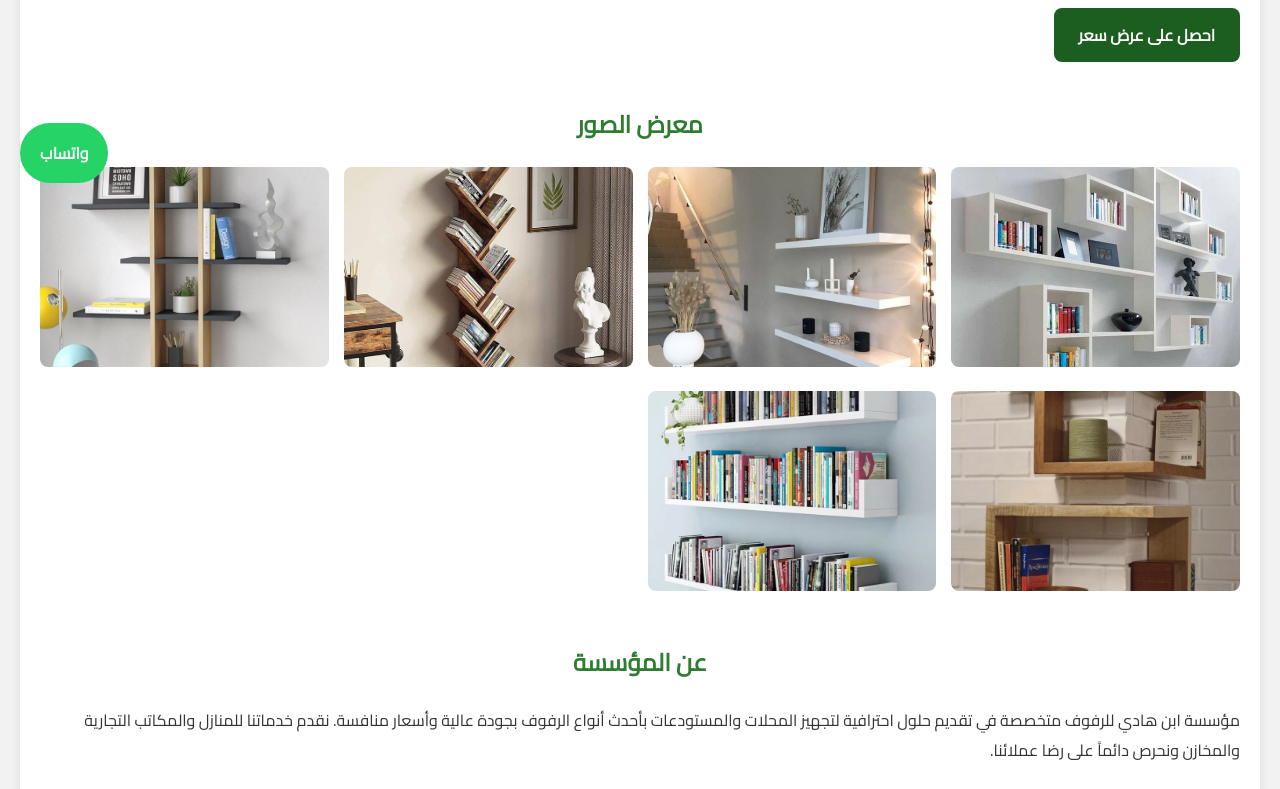
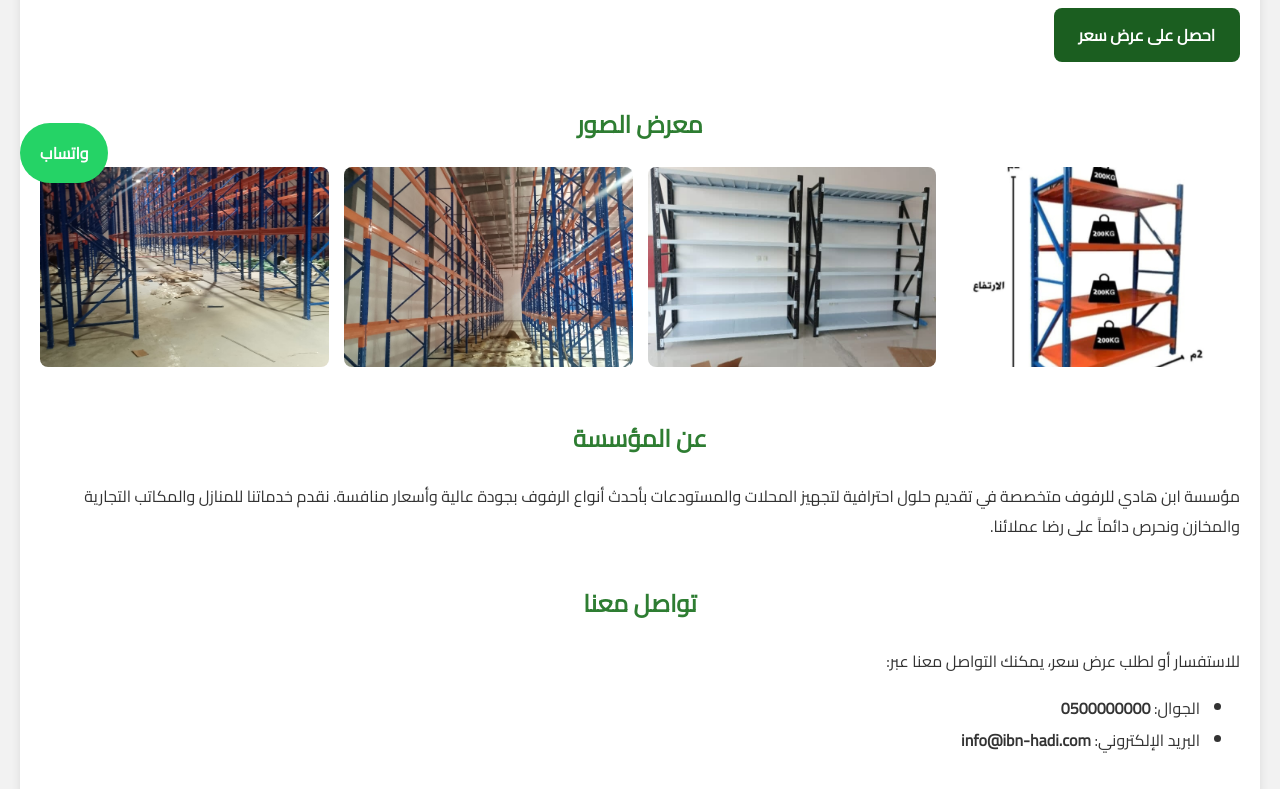
Before and after one commit to Virsx256/rfof-elHady, a plain HTML site: page index.html in a window 1280 px wide. Shown: the part 597-1386 px from the top of the page. Drawn offline with nearby package versions, Linux system fonts and the light colour scheme.

Commit message:
Update index.html

```diff
--- a/index.html
+++ b/index.html
@@ -152,23 +152,17 @@
   <section id="gallery">
     <h2>معرض الصور</h2>
     <div class="gallery">
-      <a href="raf1.jpg" data-lightbox="raf-gallery" data-title="رفوف 1">
-        <img src="raf1.jpg" alt="رفوف 1">
+      <a href="raf7.jpg" data-lightbox="raf-gallery" data-title="رفوف 1">
+        <img src="raf7.jpg" alt="رفوف 1">
       </a>
-      <a href="raf2.jpg" data-lightbox="raf-gallery" data-title="رفوف 2">
-        <img src="raf2.jpg" alt="رفوف 2">
+      <a href="raf8.jpg" data-lightbox="raf-gallery" data-title="رفوف 2">
+        <img src="raf8.jpg" alt="رفوف 2">
       </a>
-      <a href="raf3.jpg" data-lightbox="raf-gallery" data-title="رفوف 3">
-        <img src="raf3.jpg" alt="رفوف 3">
+      <a href="raf9.jpg" data-lightbox="raf-gallery" data-title="رفوف 3">
+        <img src="raf9.jpg" alt="رفوف 3">
       </a>
-      <a href="raf4.jpg" data-lightbox="raf-gallery" data-title="رفوف 4">
-        <img src="raf4.jpg" alt="رفوف 4">
-      </a>
-      <a href="raf5.jpg" data-lightbox="raf-gallery" data-title="رفوف 5">
-        <img src="raf5.jpg" alt="رفوف 5">
-      </a>
-      <a href="raf6.jpg" data-lightbox="raf-gallery" data-title="رفوف 6">
-        <img src="raf6.jpg" alt="رفوف 6">
+      <a href="raf10.jpg" data-lightbox="raf-gallery" data-title="رفوف 4">
+        <img src="raf10.jpg" alt="رفوف 4">
       </a>
     </div>
   </section>
```
